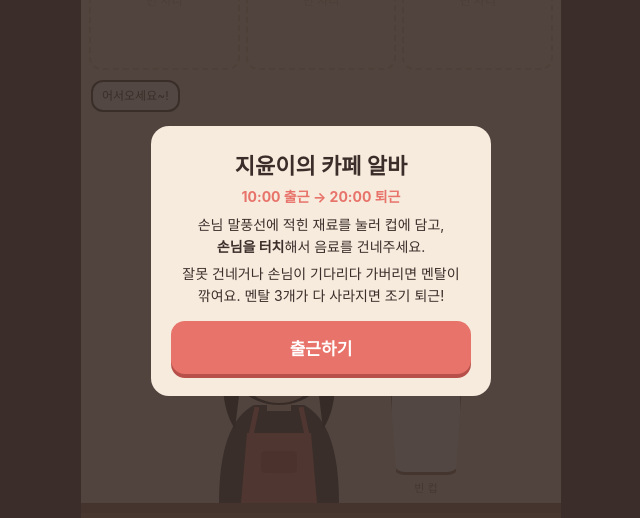
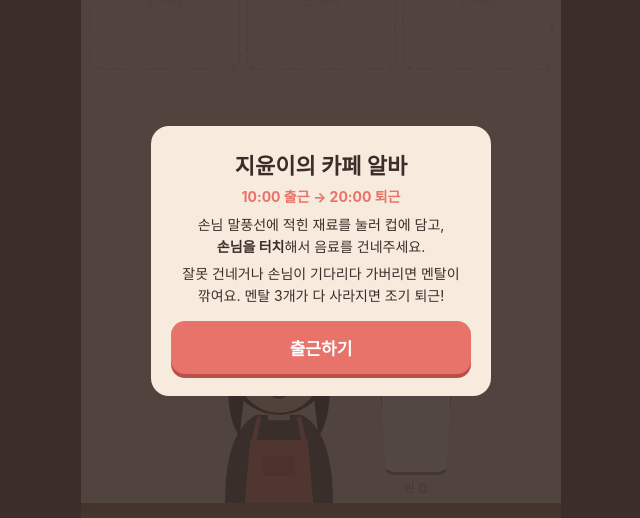
Before and after one commit to EricDev-4/MegaYoonCoffee, a plain HTML site: page index.html in a window 1280 px wide. Shown: the part 139-657 px from the top of the page, 319-959 px from the left. Drawn offline with Linux system fonts and the light colour scheme.

Commit message:
말풍선을 지윤이 머리 위로 이동
Co-Authored-By: Claude Fable 5.2 <noreply@anthropic.com>
Claude-Session: https://claude.ai/code/session_01BhSaQx6yj6mDcTbnYGZwbS

```diff
--- a/index.html
+++ b/index.html
@@ -29,8 +29,10 @@ html,body{margin:0;height:100%;background:#3B2E2A;font-family:-apple-system,Blin
 .pat i{display:block;height:100%;background:#4CAF7A;border-radius:3px}
 .empty{position:absolute;inset:0;border:2px dashed #D9C3A9;border-radius:12px;display:flex;align-items:center;justify-content:center;color:#C9B195;font-size:12px}
 #stage{flex:1;min-height:0;display:flex;align-items:flex-end;justify-content:center;gap:10px;position:relative;padding:0 10px}
-#jiyoon{height:100%;max-height:230px;aspect-ratio:200/230;flex:none}
-#say{position:absolute;left:10px;top:10px;max-width:46%;background:#FFFDF8;border:2px solid #3B2E2A;border-radius:12px;padding:6px 9px;font-size:12px;line-height:1.3;word-break:keep-all}
+#jWrap{height:100%;width:180px;flex:none;display:flex;flex-direction:column;align-items:center;justify-content:flex-end;padding-top:6px}
+#jiyoon{width:100%;flex:1;min-height:0;max-height:207px}
+#say{position:relative;flex:none;height:42px;max-width:100%;display:flex;align-items:center;justify-content:center;text-align:center;background:#FFFDF8;border:2px solid #3B2E2A;border-radius:12px;padding:0 10px;margin-bottom:9px;font-size:12px;line-height:1.3;word-break:keep-all}
+#say::after{content:'';position:absolute;left:50%;bottom:-8px;width:12px;height:12px;margin-left:-6px;background:#FFFDF8;border-right:2px solid #3B2E2A;border-bottom:2px solid #3B2E2A;transform:rotate(45deg)}
 #cupWrap{display:flex;flex-direction:column;align-items:center;padding-bottom:10px}
 #cup{width:74px;height:104px;border:3px solid #8B6F5A;border-top:none;border-radius:4px 4px 16px 16px;background:#FFFDF8;display:flex;flex-direction:column-reverse;overflow:hidden;clip-path:polygon(0 0,100% 0,90% 100%,10% 100%)}
 #cup div{flex:none;height:25%;display:flex;align-items:center;justify-content:center;font-size:12px;font-weight:700;color:#fff;animation:pour .2s}
@@ -73,8 +75,9 @@ html,body{margin:0;height:100%;background:#3B2E2A;font-family:-apple-system,Blin
   <div id="bar"><div id="barIn"></div></div>
   <div id="queue"><div class="slot"></div><div class="slot"></div><div class="slot"></div></div>
   <div id="stage">
+    <div id="jWrap">
     <div id="say">어서오세요~!</div>
-    <svg id="jiyoon" viewBox="0 0 200 230" aria-label="지윤이">
+    <svg id="jiyoon" viewBox="0 0 200 230" preserveAspectRatio="xMidYMax meet" aria-label="지윤이">
       <path d="M40 230 Q40 150 75 132 L125 132 Q160 150 160 230Z" fill="#2E2E2E"/>
       <path d="M68 160 L132 160 L138 230 L62 230Z" fill="#E8736A"/>
       <rect x="82" y="178" width="36" height="22" rx="4" fill="#C9564E"/>
@@ -108,6 +111,7 @@ html,body{margin:0;height:100%;background:#3B2E2A;font-family:-apple-system,Blin
         <path d="M152 36 Q162 52 154 60 Q144 54 152 36Z M40 44 Q32 58 39 65 Q48 59 40 44Z" fill="#7FB8E6"/>
       </g>
     </svg>
+    </div>
     <div id="cupWrap"><div id="cup"></div><div id="cupLabel">빈 컵</div></div>
   </div>
   <div id="counter"></div>
```
